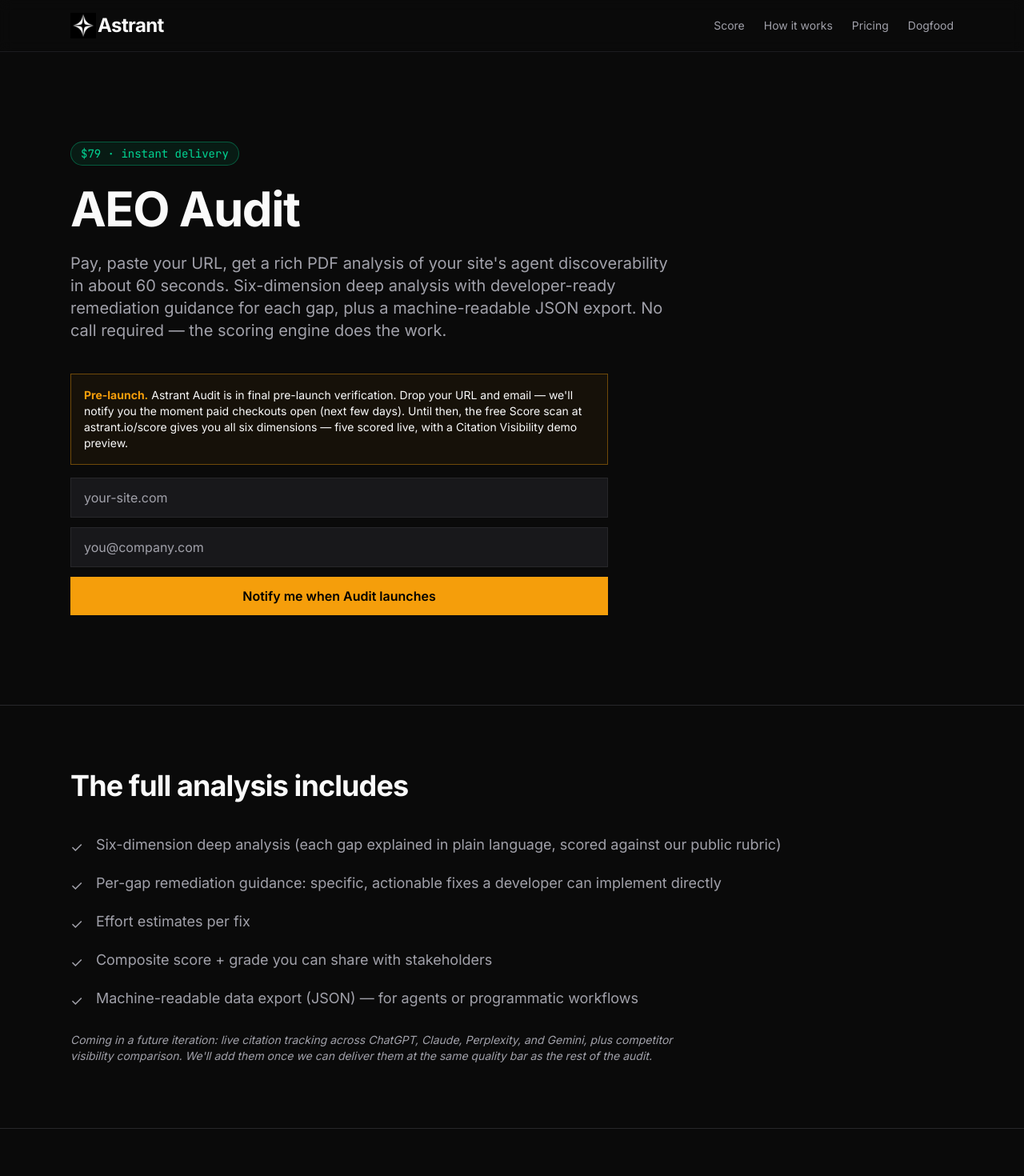
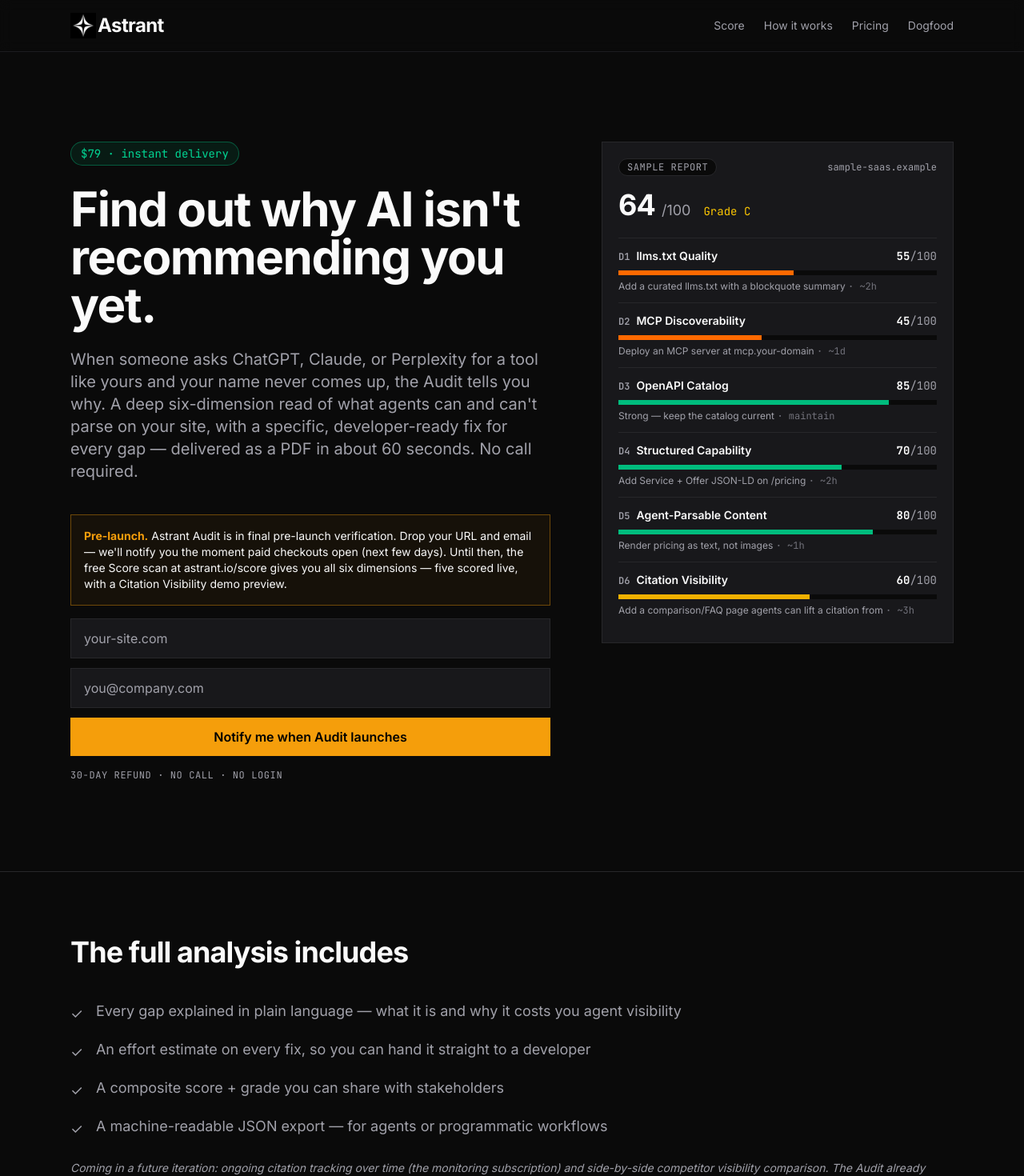
Before and after one commit to taunos/pharos, a Next.js app in the folder marketing-site/: page /audit in a window 1280 px wide. Shown: the top 1470 px of the page at 80% size. Built offline with nearby package versions, Linux system fonts and the light colour scheme.

Commit message:
feat(audit): Audit V2 — sample-report split layout + D6 citation-snapshot copy reconcile

```diff
--- a/marketing-site/src/app/audit/page.tsx
+++ b/marketing-site/src/app/audit/page.tsx
@@ -2,6 +2,7 @@
 import SiteHeader from "@/components/SiteHeader";
 import SiteFooter from "@/components/SiteFooter";
 import AuditCheckoutForm from "@/components/AuditCheckoutForm";
+import AuditSamplePanel from "@/components/AuditSamplePanel";
 
 export const metadata: Metadata = {
   title: "AEO Audit — $79 instant delivery — Astrant",
@@ -27,7 +28,7 @@
     priceCurrency: "USD",
     url: "https://astrant.io/audit",
     description:
-      "Instant automated audit. Rich PDF with 6-dimension analysis and developer-ready remediation guidance for each gap, plus machine-readable JSON export. Live citation tracking and competitor comparison are coming in a future iteration.",
+      "Instant automated audit. Rich PDF with 6-dimension analysis and developer-ready remediation guidance for each gap, plus machine-readable JSON export. Includes a one-time Citation Visibility snapshot across ChatGPT, Claude, Perplexity, and Gemini. Ongoing citation tracking over time and competitor comparison are coming in a future iteration.",
   },
 };
 
@@ -45,8 +46,8 @@
     a: "Yes. Paste any URL you have a legitimate interest in analyzing.",
   },
   {
-    q: "Is live citation tracking and competitor comparison in here yet?",
-    a: "Not in v0. We're shipping the deep 6-dimension analysis + per-gap remediation guidance now, and adding live citation data and competitor comparison in a future iteration. We'd rather under-promise + over-deliver than ship a hollow report.",
+    q: "Is ongoing citation tracking and competitor comparison in here yet?",
+    a: "The Audit includes a one-time Citation Visibility snapshot — whether ChatGPT, Claude, Perplexity, and Gemini cite you right now — as one of its six dimensions. What's not in v0: ongoing citation tracking over time (that's the monitoring subscription) and side-by-side competitor comparison. We'd rather under-promise and over-deliver than ship a hollow report.",
   },
   {
     q: "What if the report is wrong?",
@@ -65,11 +66,10 @@
 };
 
 const INCLUDES = [
-  "Six-dimension deep analysis (each gap explained in plain language, scored against our public rubric)",
-  "Per-gap remediation guidance: specific, actionable fixes a developer can implement directly",
-  "Effort estimates per fix",
-  "Composite score + grade you can share with stakeholders",
-  "Machine-readable data export (JSON) — for agents or programmatic workflows",
+  "Every gap explained in plain language — what it is and why it costs you agent visibility",
+  "An effort estimate on every fix, so you can hand it straight to a developer",
+  "A composite score + grade you can share with stakeholders",
+  "A machine-readable JSON export — for agents or programmatic workflows",
 ];
 
 const STEPS = [
@@ -101,23 +101,36 @@
       <SiteHeader />
 
       <main>
-        {/* HERO */}
+        {/* HERO — split: pitch + waitlist-gated form left | sample report right */}
         <section className="mx-auto max-w-6xl px-6 py-20 sm:py-28">
+          <div className="grid gap-12 lg:grid-cols-[minmax(0,1fr)_440px] lg:items-start lg:gap-16">
+            <div>
               <div className="inline-flex rounded-full border border-emerald-500/40 bg-emerald-500/10 px-3 py-1 text-sm font-mono text-emerald-400">
                 $79 · instant delivery
               </div>
               <h1 className="mt-6 text-4xl font-bold tracking-tight sm:text-6xl">
-            AEO Audit
+                Find out why AI isn&apos;t recommending you yet.
               </h1>
-          <p className="mt-6 max-w-3xl text-lg text-[var(--color-muted)] sm:text-xl">
-            Pay, paste your URL, get a rich PDF analysis of your site&apos;s
-            agent discoverability in about 60 seconds. Six-dimension deep
-            analysis with developer-ready remediation guidance for each gap,
-            plus a machine-readable JSON export. No call required — the
-            scoring engine does the work.
+              <p className="mt-6 text-lg text-[var(--color-muted)] sm:text-xl">
+                When someone asks ChatGPT, Claude, or Perplexity for a tool like
+                yours and your name never comes up, the Audit tells you why. A
+                deep six-dimension read of what agents can and can&apos;t parse
+                on your site, with a specific, developer-ready fix for every gap
+                &#8212; delivered as a PDF in about 60 seconds. No call required.
               </p>
+              {/* Form rendered UNCHANGED inside the layout wrapper — zero-touch
+                  (no props, component not edited); w-full fills the column. */}
               <div className="mt-10">
                 <AuditCheckoutForm />
+              </div>
+              <p className="mt-4 font-mono text-xs uppercase tracking-wider text-[var(--color-muted)]">
+                30-day refund · No call · No login
+              </p>
+            </div>
+
+            <aside>
+              <AuditSamplePanel />
+            </aside>
           </div>
         </section>
 
@@ -138,11 +151,13 @@
                 </li>
               ))}
             </ul>
-            <p className="mt-6 max-w-3xl text-sm italic text-[var(--color-muted)]">
-              Coming in a future iteration: live citation tracking across
-              ChatGPT, Claude, Perplexity, and Gemini, plus competitor
-              visibility comparison. We&apos;ll add them once we can deliver
-              them at the same quality bar as the rest of the audit.
+            <p className="mt-6 text-sm italic text-[var(--color-muted)]">
+              Coming in a future iteration: ongoing citation tracking over time
+              (the monitoring subscription) and side-by-side competitor
+              visibility comparison. The Audit already includes a one-time
+              Citation Visibility snapshot as one of its six dimensions; we&apos;ll
+              add the longitudinal and competitor pieces once we can deliver them
+              at the same quality bar as the rest of the audit.
             </p>
           </div>
         </section>
@@ -179,7 +194,7 @@
             <h2 className="text-3xl font-bold tracking-tight sm:text-4xl">
               What the Audit adds
             </h2>
-            <p className="mt-6 max-w-3xl text-lg text-[var(--color-muted)]">
+            <p className="mt-6 text-lg text-[var(--color-muted)]">
               The free Score gives you a public grade across six dimensions. The
               Audit goes deeper: per-gap remediation guidance written
               specifically for your site&apos;s findings (not generic playbook
--- /dev/null
+++ b/marketing-site/src/components/AuditSamplePanel.tsx
@@ -0,0 +1,155 @@
+// Audit V2 — labelled static sample-report panel for the /audit hero right column.
+// Pure presentational, all literals (no fetch, no real-data dependency — I6).
+// Deliberately re-implements the score-bar/row markup rather than importing
+// ScorePanel: ScorePanel renders no per-dimension remediation, and forcing a
+// remediation slot into it would mean a render-prop/fork on a component live on
+// three other pages. The minor <Bar> duplication is the cheaper, lower-coupling
+// call for a single static sample (NIT-1). Do NOT extract a shared primitive.
+//
+// The panel shows a *generic placeholder domain* (sample-saas.example — RFC-2606
+// reserved, unregistrable) under an explicit "Sample report" chip — never
+// astrant.io, never an unlabelled mock (LOW-1 / I6). The scored D6 row is
+// accurate to the v0 deliverable: the paid Audit genuinely ships a one-time
+// Citation Visibility snapshot (audit-fulfill → runDim6Paid → splicePaidDim6).
+
+const COMPOSITE = { score: 64, grade: "C" };
+
+// Mid-range, imperfect, visible gaps — a sample that finds real, fixable
+// problems sells the remediation deliverable. Composite is exact for these
+// rows: 55·15 + 45·20 + 85·10 + 70·20 + 80·15 + 60·20 = 6375 / 100 = 63.75 → 64.
+const ROWS = [
+  {
+    id: 1,
+    name: "llms.txt Quality",
+    score: 55,
+    fix: "Add a curated llms.txt with a blockquote summary",
+    effort: "~2h",
+  },
+  {
+    id: 2,
+    name: "MCP Discoverability",
+    score: 45,
+    fix: "Deploy an MCP server at mcp.your-domain",
+    effort: "~1d",
+  },
+  {
+    id: 3,
+    name: "OpenAPI Catalog",
+    score: 85,
+    fix: "Strong — keep the catalog current",
+    effort: "maintain",
+  },
+  {
+    id: 4,
+    name: "Structured Capability",
+    score: 70,
+    fix: "Add Service + Offer JSON-LD on /pricing",
+    effort: "~2h",
+  },
+  {
+    id: 5,
+    name: "Agent-Parsable Content",
+    score: 80,
+    fix: "Render pricing as text, not images",
+    effort: "~1h",
+  },
+  {
+    id: 6,
+    name: "Citation Visibility",
+    score: 60,
+    fix: "Add a comparison/FAQ page agents can lift a citation from",
+    effort: "~3h",
+  },
+];
+
+function barColor(score: number): string {
+  if (score >= 70) return "bg-emerald-500";
+  if (score >= 60) return "bg-yellow-500";
+  if (score >= 40) return "bg-orange-500";
+  return "bg-red-500";
+}
+
+function gradeColorClass(grade: string): string {
+  if (grade.startsWith("A")) return "text-emerald-400";
+  if (grade.startsWith("B")) return "text-emerald-300";
+  if (grade === "C") return "text-yellow-400";
+  if (grade === "D") return "text-orange-400";
+  return "text-red-400";
+}
+
+function Bar({ score }: { score: number }) {
+  const w = Math.max(0, Math.min(100, score));
+  return (
+    <div
+      className="mt-2 h-1.5 w-full overflow-hidden bg-[var(--color-bg)]"
+      role="progressbar"
+      aria-valuenow={w}
+      aria-valuemin={0}
+      aria-valuemax={100}
+    >
+      <div className={`h-full ${barColor(score)}`} style={{ width: `${w}%` }} />
+    </div>
+  );
+}
+
+export default function AuditSamplePanel() {
+  return (
+    <div className="border border-[var(--color-border)] bg-[var(--color-surface-2)] p-5">
+      {/* Header strip — sample label + placeholder domain + composite. */}
+      <div className="flex items-center justify-between gap-3">
+        {/* Status chip — rounded-full retained per the design-system carve-out
+            (status chips are the shape token; cards/panels stay radius-free). */}
+        <span className="inline-flex rounded-full border border-[var(--color-border)] bg-[var(--color-bg)] px-2.5 py-0.5 text-xs font-mono uppercase tracking-wider text-[var(--color-muted)]">
+          Sample report
+        </span>
+        <span className="font-mono text-xs text-[var(--color-muted)]">
+          sample-saas.example
+        </span>
+      </div>
+
+      <div className="mt-4 flex items-baseline gap-2">
+        <span className="text-4xl font-bold tracking-tight">
+          {COMPOSITE.score}
+        </span>
+        <span className="text-lg text-[var(--color-muted)]">/100</span>
+        <span
+          className={`ml-2 font-mono text-sm ${gradeColorClass(COMPOSITE.grade)}`}
+        >
+          Grade {COMPOSITE.grade}
+        </span>
+      </div>
+
+      {/* Six per-dimension rows — score bar + short effort-tagged remediation. */}
+      <div className="mt-5 flex flex-col">
+        {ROWS.map((d) => (
+          <div
+            key={d.id}
+            className="border-t border-[var(--color-border)] py-3"
+          >
+            <div className="flex items-baseline justify-between gap-3">
+              <span className="text-sm font-semibold">
+                <span className="mr-2 font-mono text-xs text-[var(--color-muted)]">
+                  D{d.id}
+                </span>
+                {d.name}
+              </span>
+              <span className="whitespace-nowrap font-mono text-sm">
+                <span className="font-bold text-[var(--color-fg)]">
+                  {d.score}
+                </span>
+                <span className="text-[var(--color-muted)]">/100</span>
+              </span>
+            </div>
+            <Bar score={d.score} />
+            <p className="mt-1.5 text-xs text-[var(--color-muted)]">
+              {d.fix}{" "}
+              <span className="font-mono text-[var(--color-dim)]">
+                · {d.effort}
+              </span>
+            </p>
+          </div>
+        ))}
+      </div>
+    </div>
+  );
+}
```
Lines whose indentation alone changed are shown as unchanged.
